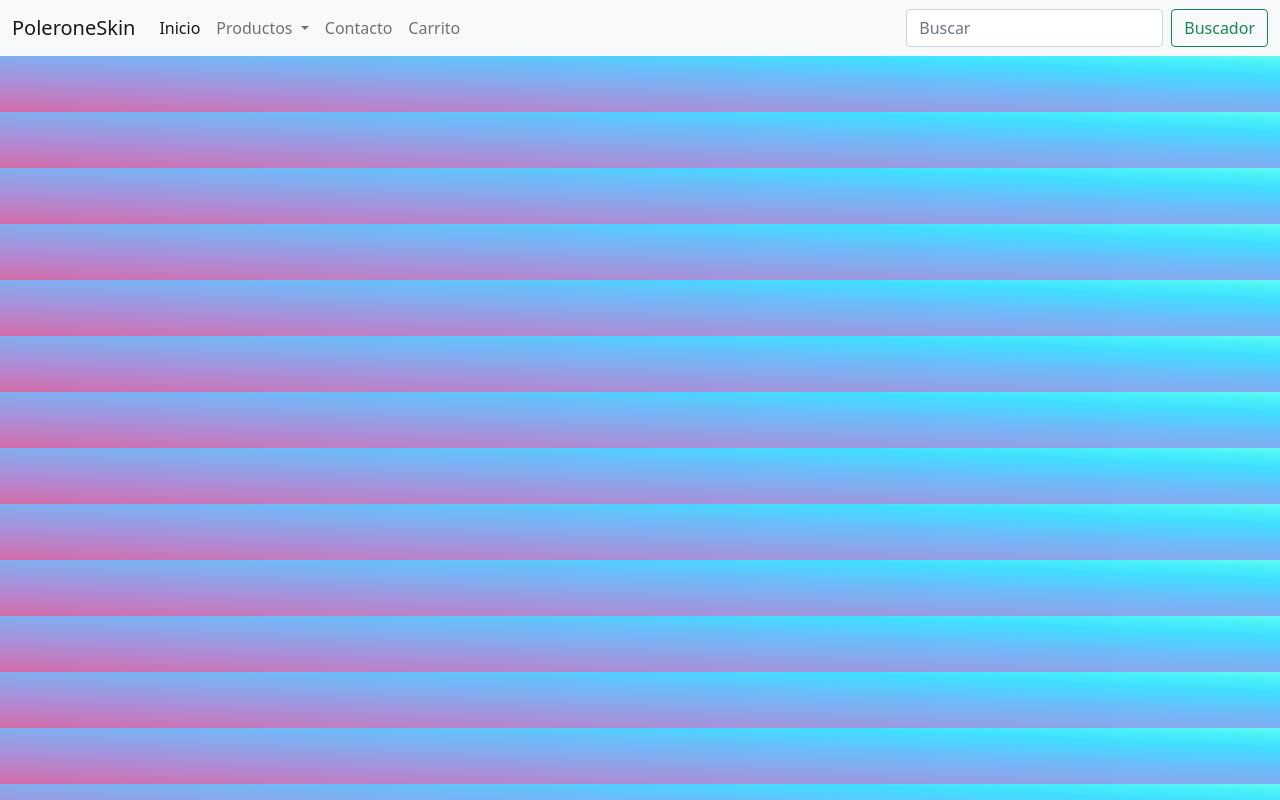
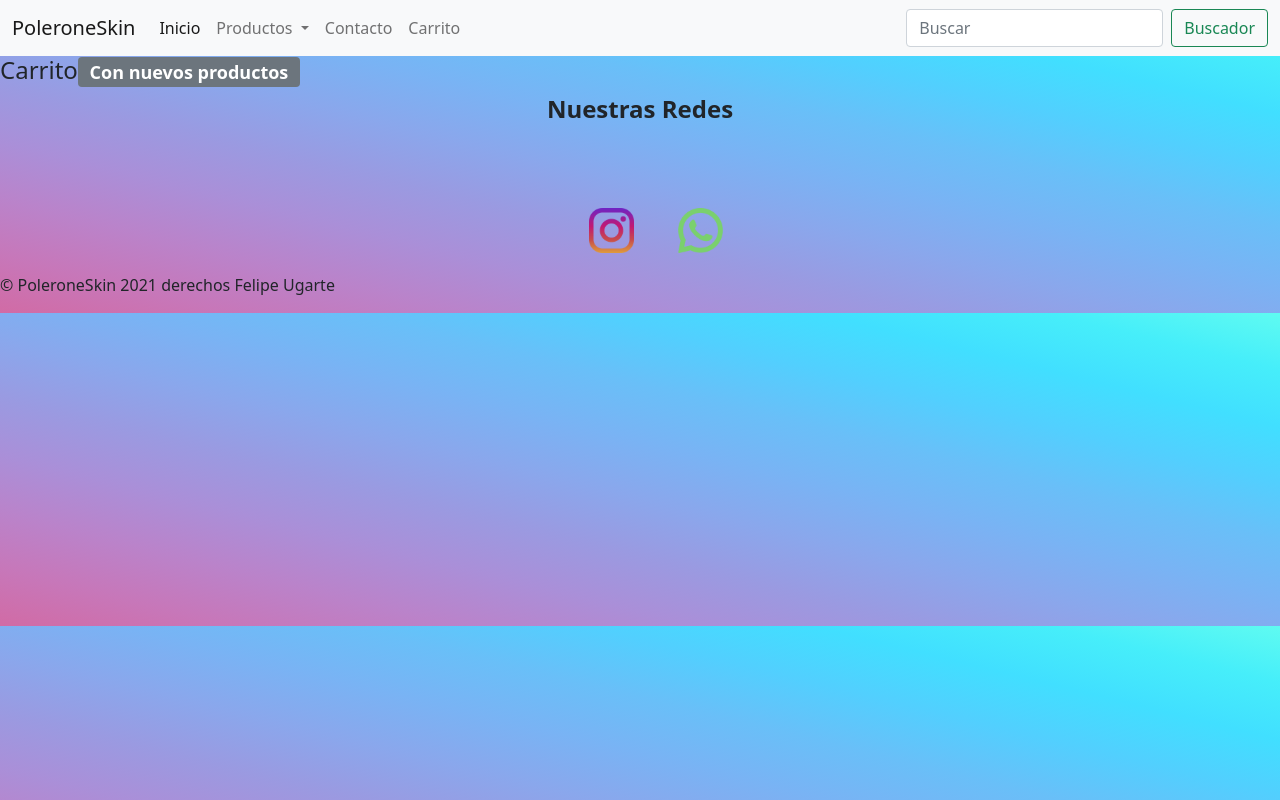
Before and after one commit to FelipeUgarteSanJuan/Proyecto2, a plain HTML site: page carrito.html in a window 1280 px wide. Drawn offline with nearby package versions, Linux system fonts and the light colour scheme.

Commit message:
Cambio de img, complementando footer y css

```diff
--- a/carrito.html
+++ b/carrito.html
@@ -54,6 +54,26 @@
             </nav>
         </header>
     </div>
+    <main>
+        <div>
+            <h1>Carrito<span class="badge bg-secondary">Con nuevos productos</span></h1>
+        </div>
+    </main>
+    <footer>
+        <div>
+            <h1 class="redes">Nuestras Redes</h1>
+            <ul class="sociales">
+                <li>
+                    <a href="https://www.instagram.com"><img src="./media/instagram grande.png" width="45" height="45" alt="instagram"></a>
+                </li>
+                <li>
+                    <a href="https://www.whatsapp.com"><img src="./media/whatsapp grande.png" width="45" height="45" alt="instagram"></a>
+                </li>
+            </ul>
+            <p id="derecho"> &copy PoleroneSkin 2021 derechos Felipe Ugarte
+            </p>
+        </div>
+    </footer>
     <script src="https://cdn.jsdelivr.net/npm/@popperjs/core@2.9.2/dist/umd/popper.min.js" integrity="sha384-IQsoLXl5PILFhosVNubq5LC7Qb9DXgDA9i+tQ8Zj3iwWAwPtgFTxbJ8NT4GN1R8p" crossorigin="anonymous"></script>
     <script src="https://cdn.jsdelivr.net/npm/bootstrap@5.0.2/dist/js/bootstrap.min.js" integrity="sha384-cVKIPhGWiC2Al4u+LWgxfKTRIcfu0JTxR+EQDz/bgldoEyl4H0zUF0QKbrJ0EcQF" crossorigin="anonymous"></script>
 </body>
--- a/style.css
+++ b/style.css
@@ -15,3 +15,46 @@ body {
     text-align: center;
     color: black;
 }
+
+.redes {
+    height: 100px;
+    text-align: center;
+    font-weight: bold;
+    text-decoration: none;
+}
+
+.sociales {
+    text-align: center;
+    margin-block-end: 10px;
+    padding-top: 5px;
+    padding-bottom: 10px;
+}
+
+.sociales li {
+    display: inline-block;
+}
+
+.sociales a {
+    height: 50px;
+    padding: 20px;
+}
+
+.derecho {
+    text-decoration: none;
+    padding: 10px;
+    display: block;
+}
+
+@media screen and (max-width: 768px) {
+    .container {
+        gap: 0.7rem;
+    }
+}
+
+h1 {
+    font-size: 1.5rem;
+}
+
+h2 {
+    font-size: 1.5rem;
+}
```
Also changed, not shown: contacto.html (+26 -0 lines), index.html (+14 -1 lines), media/modelo11.png (renamed from media/modelo1.png), media/modelo12.png (added).
